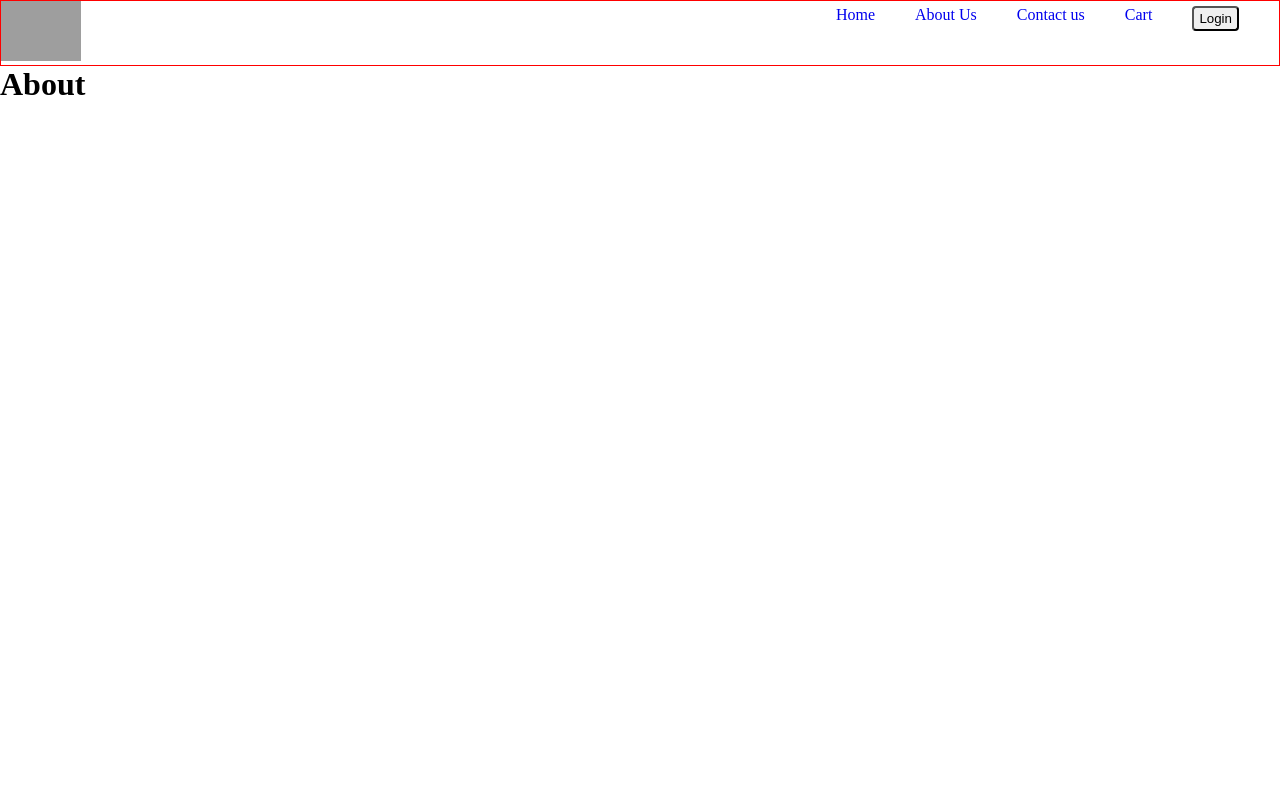
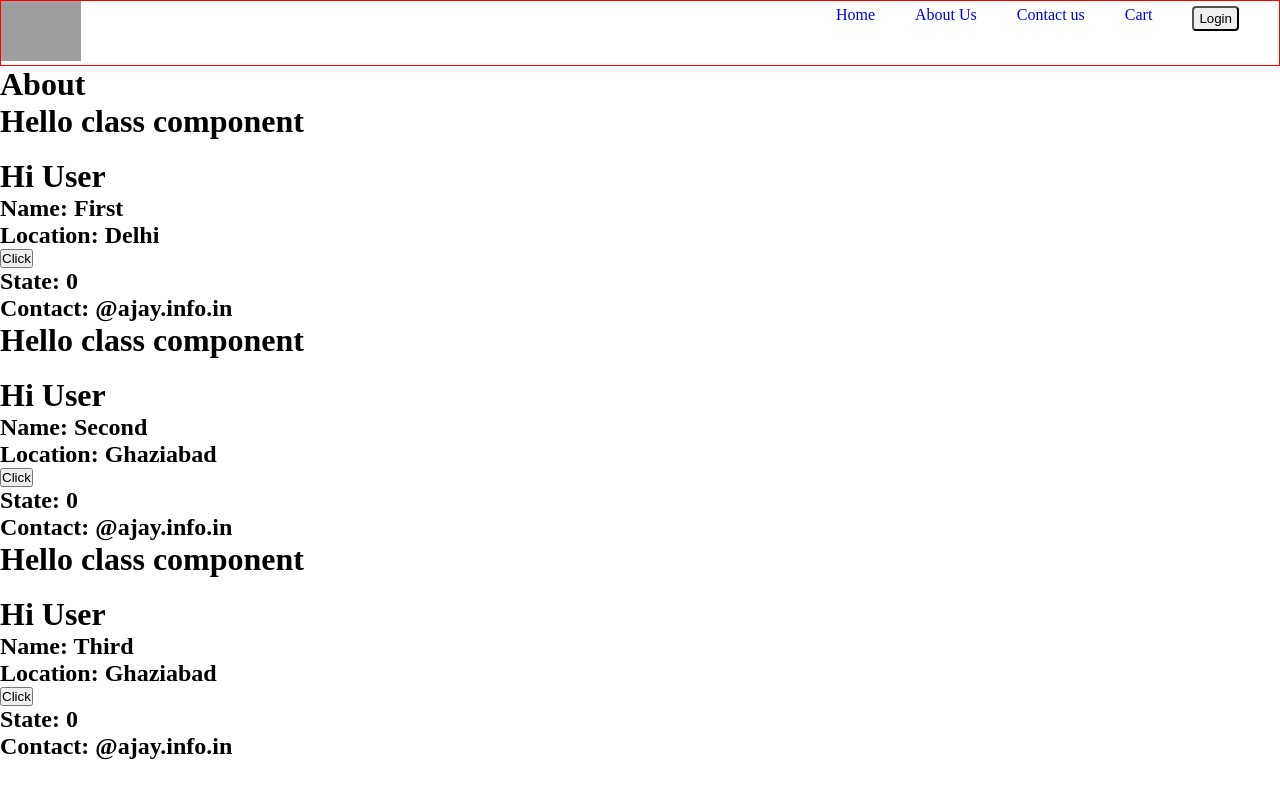
Before and after one commit to ajay-CaTi/react, a React (Vite) app: page /about in a window 1280 px wide. Built offline with nearby package versions, Linux system fonts and the light colour scheme; grey boxes are pictures that could not be loaded.

Commit message:
class component or React life cycle

```diff
--- a/src/component/About.js
+++ b/src/component/About.js
@@ -1,16 +1,77 @@
-import React, { useEffect } from "react";
+import { Component } from "react";
+import UserClass from "./UserClass";
 
-const About = () => {
-  return (
-    <div>
-      <h1>About</h1>
-    </div>
-  );
-};
+// export default class About extends React.Component { // Also works
+export default class About extends Component {
+  constructor(props) {
+    super(props);
+    console.log("parent constructor");
+  }
+
+  componentDidMount() {
+    console.log("pARENT componentDidMount");
+  }
+
+  render() {
+    console.log("parent render");
+    return (
+      <div>
+        <h1>About</h1>
+        <UserClass name={"First"} location={"Delhi"} />
+        <UserClass name={"Second"} location={"Ghaziabad"} />
+        <UserClass name={"Third"} location={"Ghaziabad"} />
+      </div>
+    );
+  }
+}
+
+// Virtu dom happens in Render Phase
+
+// RENDER PHASE:- CONSTRUCTOR, RENDER (Pure and has no side effects. May be paused, aborted or restarted by React.)
+// COMMIT PHASE:- DOM UPDATED AND COMPONENT DID MOUNT CALLED (Can work with DOM, run side effects, schedule updates.)
+
+// REACT Badge the rennder phase & commit phase
+
+// FIRST CONSTRUCTOR
+// FIRST RENDER
+
+// CHILD CONSTRUCTOR
+// CHILD RENDER
+
+// DOM UPDATES IN SINGLE BATCH
+
+// react OPTIMIZATION
+
+// FIRST componentDidMount
+// CHILD componentDidMount
+
+// react OPTIMIZATION
+
+// parent componentDidMount
+
+//WHy so Above thing happens Because once Cmmit phase is starts React tries to update the DOM and [DOM MENUULATION IS MOST EXPENSIVE THING WHEN WE UPDATING THING Beacuse it takes Time]
+
+// FIRST CONSTRUCTOR WILL CALLED -->> THEN RENDER IS CALLED -->> THEN react update DOM -->> then COMPONENTDIDMOUNT CALLED
+
+// Parent Constructor Parent Render
+// Child Constructor Child Render
+
+// import React from "react";
+// import UserClass from "./UserClass";
+
+// const About = () => {
+//   return (
+//     <div>
+//       <h1>About</h1>
+//       <UserClass name={"Akshay"} location={"Delhi"} />
+//     </div>
+//   );
+// };
+
+// export default About;
 
 // GraphQl Helps in Under and Over fetching Lode only data which is required in app
 
-export default About;
 // useEffect(() => {
 //   dataFetch();
 // }, []);
--- /dev/null
+++ b/src/component/UserClass.js
@@ -0,0 +1,73 @@
+import React, { Component } from "react";
+
+export default class UserClass extends Component {
+  constructor(props) {
+    super(props);
+    console.log(this.props.name + "child constructor");
+
+    // create STATE LIKE below
+    this.state = {
+      count: 0,
+    };
+    console.log(props, this.state);
+  }
+
+  componentDidMount() {
+    console.log(this.props.name + "componentDidMount");
+  }
+
+  render() {
+    console.log("child render");
+
+    // GOLD GYAAAAAAAAAAAAAAN
+
+    // React will first render the component and then make API call to render the data{ IT DID'T WAIT FOR DATA TO RENDER THE COMPONENT }
+
+    // render method will return sone jsx thst will show to user
+    const { name, location } = this.props;
+    const { count } = this.state;
+
+    return (
+      <div>
+        <h1>Hello class component</h1>
+        <br />
+        <div className="user_card">
+          <h1>Hi User</h1>
+          <h2>Name: {name}</h2>
+          <h2>Location: {location}</h2>
+          <button
+            onClick={() => {
+              // Never Update State Variables Directly like this.state.count = this.state.count ++;
+              this.setState({ count: count + 1 });
+            }}
+          >
+            Click
+          </button>
+          <h2>State: {count}</h2>
+          <h2>Contact: @ajay.info.in</h2>
+        </div>
+      </div>
+    );
+  }
+}
+// CONSTRUCTOR -->> RENDER -->> COMPONENTDIDMOUNT
+
+// Loading == Mounting
+
+// when ever a class called or class instance is createt FIRST Constructor is called when constructor called After it render() is called
+
+// UPDATE STATE VARIABLES
+//React Rerender the component when a state variable changes
+// this.setState({ count: count + 1, count1: count1 + 1 });
+
+// Loading a classBase component on web page that means creating instance of that class during. CREATION of INSTANCE Constructor get CALLED
+// Best Plce to recive PROPS
+// AND create STATE VARIABES
+
+// WHEN A NEW INSTANCE OF CLASS CREATED constructor IS CALLED AUTOMATICALLY
+
+// When we call this super(props), we are basically calling the constructor of React. Component. So we can say that super() is a reference to the parent class constructor i.e. React.
+
+// functinal component is a normal js function that return some JSX converted to HTML and Displayed to web page.
+
+// class component is a normal js class that has render method that will return some JSX converted to HTML and Displayed to web page.
--- a/style.css
+++ b/style.css
@@ -110,3 +110,8 @@ ul > li > a {
   margin: 3px;
   border-radius: 10px;
 }
+
+.user_crad{
+  padding: 10px;
+  border: 1px solid red;
+}
```
Also changed, not shown: src/component/User.js (added, +14 -0 lines).
